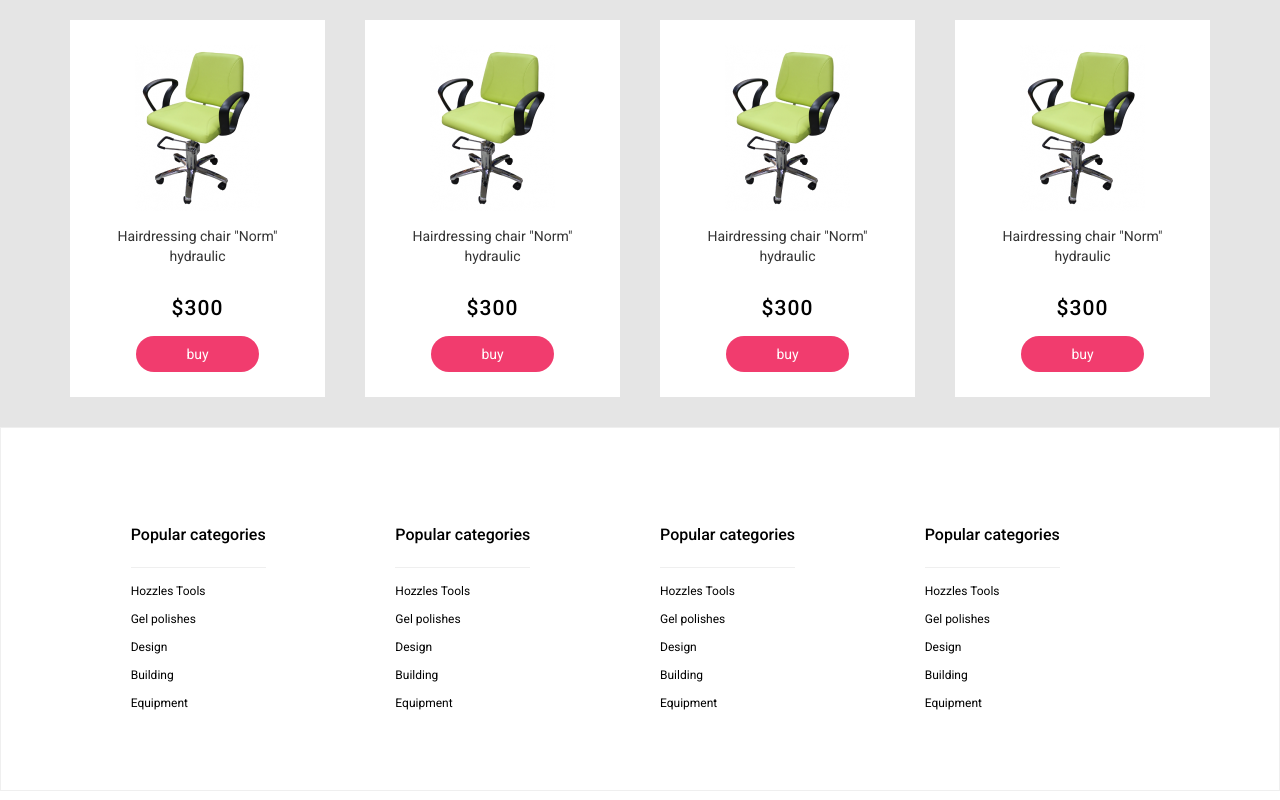
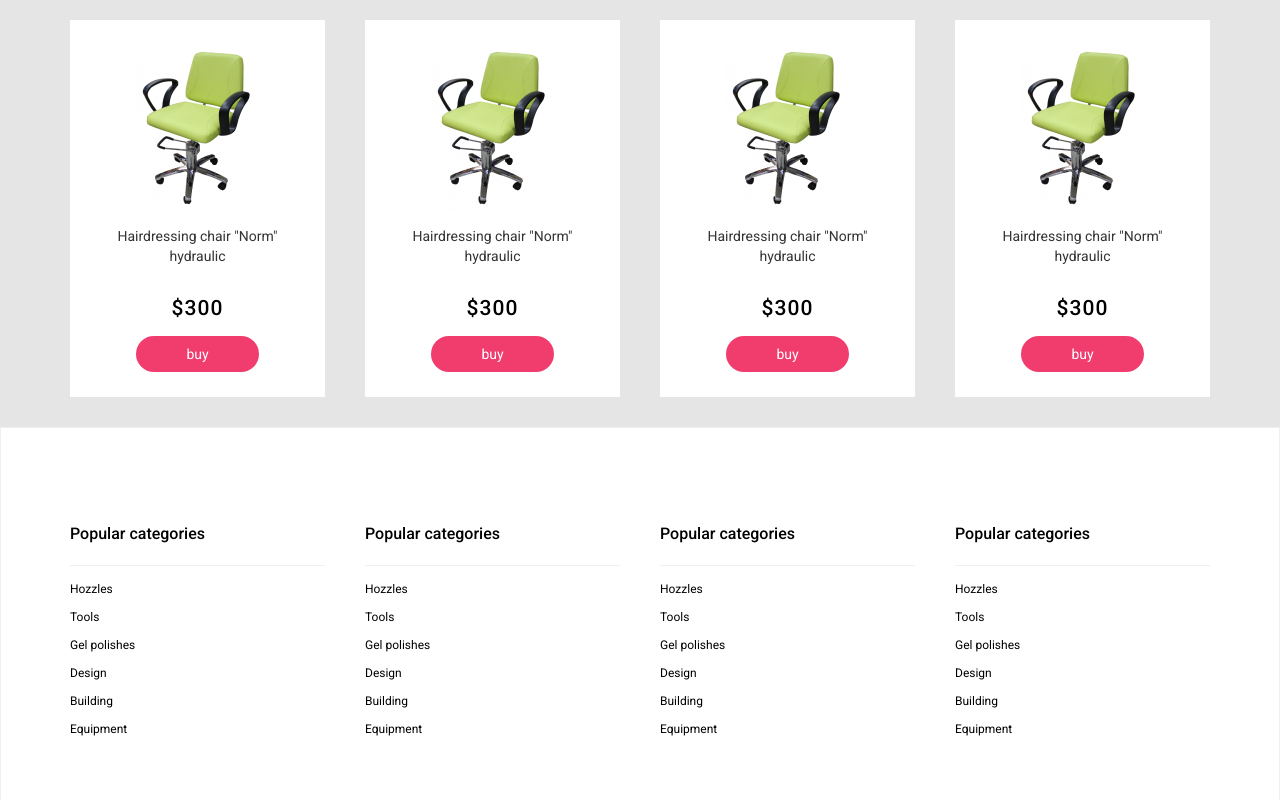
Before and after one commit to Nickolas7711/lesson8-BEAUTY-, a plain HTML site: page index.html in a window 1280 px wide. Shown: the part 2000-2800 px from the top of the page. Drawn offline with Linux system fonts and the light colour scheme.

Commit message:
corrected blocks

```diff
--- a/index.html
+++ b/index.html
@@ -24,7 +24,7 @@
             </nav>
         </div>
         <div class="line">
-            <div class="logo">
+            <div class="logo1">
                 <img src="./images/logo.png" alt="Логотип">
                 <p class="bet">BEAUTY</p>
             </div>
@@ -161,42 +161,52 @@
             </div>
         </div>
         <div class="categories">
+            <div class="cont_box">
             <div class="cont">
-                <h3>Popular categories</h3>
-                <p>Нozzles
-                Tools
-                Gel polishes
-                Design
-                Building
-                Equipment</p>
+            <h3>Popular categories</h3>
+            <ul>
+                <li>Нozzles</li>
+                <li>Tools</li>
+                <li>Gel polishes</li>
+                <li>Design</li>
+                <li>Building</li>
+                <li>Equipment</li>
+            </ul>
             </div>
             <div class="cont">
-                <h3>Popular categories</h3>
-                <p>Нozzles
-                Tools
-                Gel polishes
-                Design
-                Building
-                Equipment</p>
+            <h3>Popular categories</h3>
+            <ul>
+                <li>Нozzles</li>
+                <li>Tools</li>
+                <li>Gel polishes</li>
+                <li>Design</li>
+                <li>Building</li>
+                <li>Equipment</li>
+            </ul>
             </div>
             <div class="cont">
-                <h3>Popular categories</h3>
-                <p>Нozzles
-                Tools
-                Gel polishes
-                Design
-                Building
-                Equipment
+            <h3>Popular categories</h3>
+            <ul>
+                <li>Нozzles</li>
+                <li>Tools</li>
+                <li>Gel polishes</li>
+                <li>Design</li>
+                <li>Building</li>
+                <li>Equipment</li>
+            </ul>
             </div>
             <div class="cont">
-                <h3>Popular categories</h3>
-                <p>Нozzles
-                Tools
-                Gel polishes
-                Design
-                Building
-                Equipment</p>
+            <h3>Popular categories</h3>
+            <ul>
+                <li>Нozzles</li>
+                <li>Tools</li>
+                <li>Gel polishes</li>
+                <li>Design</li>
+                <li>Building</li>
+                <li>Equipment</li>
+            </ul>
             </div>
+        </div>
         </div>
         <footer>
             <div class="menu_futer">
--- a/styles/style.css
+++ b/styles/style.css
@@ -37,7 +37,7 @@
 }
 
 .line{
-    padding: 20px 20px;
+    padding: 20px 0;
 
 }
 
@@ -50,17 +50,18 @@
 
 }
 
-.logo{
+.logo1{
     display: flex;
     flex-direction: row;
     align-self: center;
+    align-items: center;
+    gap: 20px;
 
 }
 
 
 .bet{
-    margin-left: 20px;
-    padding-top: 20px;
+
     font-family: 'Roboto';
     font-style: normal;
     font-weight: 700;
@@ -215,12 +216,12 @@
     flex-direction: column;
     align-content: space-around;
     justify-content: center;
-    /* flex-wrap: wrap; */
+
 }
 
 .goods h2{
     display: flex;
-    padding: 30px;
+    padding: 30px 0;
     justify-content: flex-start;
     flex-wrap: wrap;
     font-family: 'Roboto';
@@ -241,12 +242,13 @@
     display: flex;
     flex-direction: column;
     align-items: center;
+    flex-grow: inherit;
+    flex-wrap: wrap;
     background-color: #fff;
     padding: 25px;
     max-width: 255px;
 
 }
-
 
 .box img{
     width: 125px;
@@ -452,17 +454,31 @@
 
 .categories{
     display: flex;
-    padding: 6%  7% 5% 0;
+    /* padding: 6%  0% 5% 0; */
     flex-direction: row;
     justify-content: space-evenly;
     flex-wrap: wrap;
     border: 1px solid #EFEFEF;
 }
 
+.cont_box{
+    display: flex;
+    min-width: 1220px;
+    justify-content: space-evenly;
+    padding: 75px 0;
+}
+
+.cont{
+    display: flex;
+    flex-direction: column;
+    justify-content: center;
+    width: 255px;
+}
+
+
 .cont>h3{
     display: flex;
     flex-direction: column;
-    width: 99;
     padding:20px 0;
     font-family: 'Roboto';
     font-style: normal;
@@ -474,10 +490,9 @@
     border-bottom: 1px solid #EFEFEF;
 }
 
-.cont>p{
+.cont>ul{
     display: flex;
     flex-direction: column;
-    width: 82px;
     padding: 9px 0;
     font-family: 'Roboto';
     font-style: normal;
@@ -502,6 +517,8 @@
 }
 
 .social_network{
+    display: flex;
+    align-items: center;
     text-align: right;
     font-family: 'Roboto';
     font-style: normal;
```
